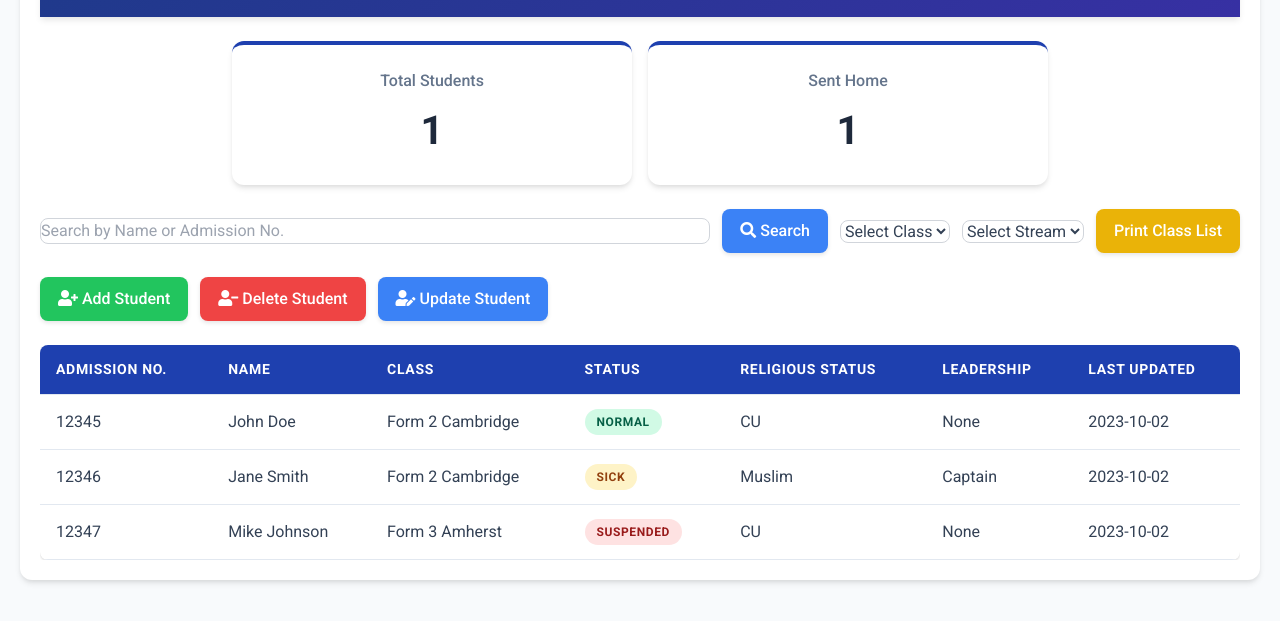
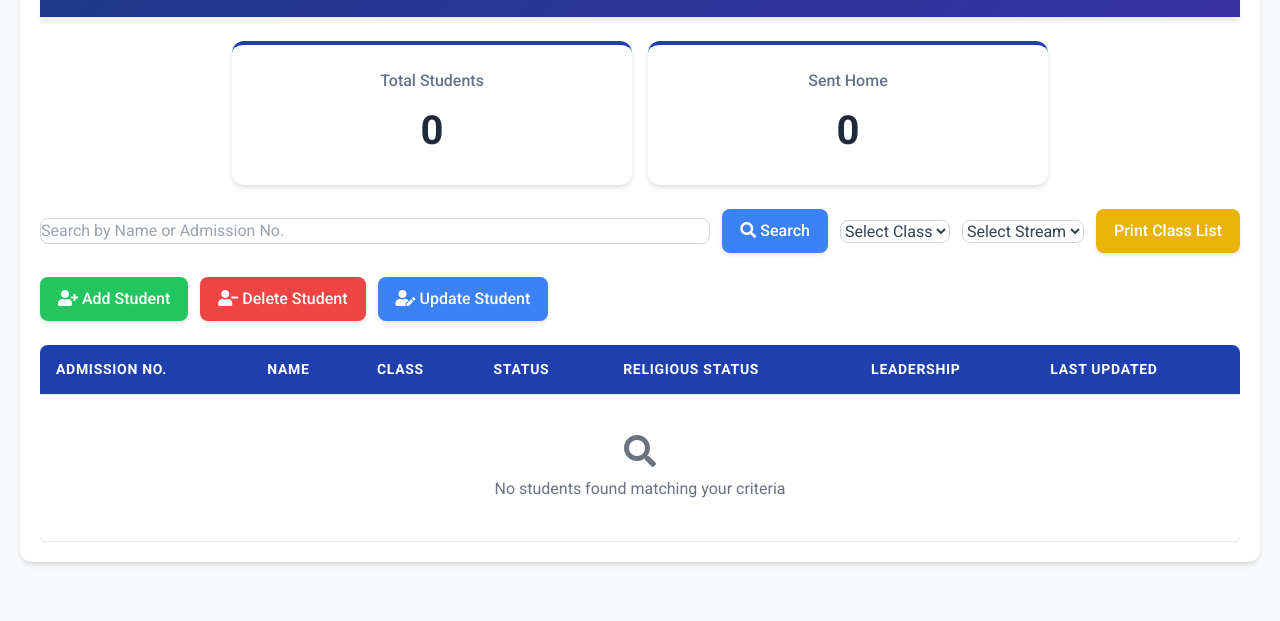
Before and after one commit to Ragedraptor/mangu-school-system, a website: page dashboard.html in a window 1280 px wide. Shown: the part 127-748 px from the top of the page. Drawn offline with nearby package versions, Linux system fonts and the light colour scheme; sample sign-in values are in the browser's storage.

Commit message:
Add files via upload

```diff
--- a/dashboard.html
+++ b/dashboard.html
@@ -526,7 +526,7 @@
       <!-- Class Selection Dropdown -->
       <select id="class-select" onchange="populateStreamOptions()">
         <option value="">Select Class</option>
-        <option value="Form 2">Form 2</option>
+        <option value="Grade 10">Grade 10</option>
         <option value="Form 3">Form 3</option>
         <option value="Form 4">Form 4</option>
       </select>
@@ -620,7 +620,7 @@
           <div class="form-group">
             <label for="student-class">Class</label>
             <select id="student-class" required>
-              <option value="Form 2">Form 2</option>
+              <option value="Grade 10">Grade 10</option>
               <option value="Form 3">Form 3</option>
               <option value="Form 4">Form 4</option>
             </select>
@@ -683,7 +683,7 @@
         <div class="form-group">
           <label for="update-class">Class</label>
           <select id="update-class" onchange="populateUpdateStreamOptions()">
-            <option value="Form 2">Form 2</option>
+            <option value="Grade 10">Grade 10</option>
             <option value="Form 3">Form 3</option>
             <option value="Form 4">Form 4</option>
           </select>
@@ -1360,43 +1360,6 @@
 
     // Initialization on page load (dashboard only)
     window.addEventListener('DOMContentLoaded', function() {
-      // Seed sample data only if none exists
-      if (!localStorage.getItem("students")) {
-        const initialStudents = [
-          {
-            admissionNo: "12345",
-            name: "John Doe",
-            class: "Form 2 Cambridge",
-            stream: "Cambridge",
-            status: "Normal",
-            religious: "CU",
-            leadership: "None",
-            lastUpdated: "2023-10-02"
-          },
-          {
-            admissionNo: "12346",
-            name: "Jane Smith",
-            class: "Form 2 Cambridge",
-            stream: "Cambridge",
-            status: "Sick",
-            religious: "Muslim",
-            leadership: "Captain",
-            lastUpdated: "2023-10-02"
-          },
-          {
-            admissionNo: "12347",
-            name: "Mike Johnson",
-            class: "Form 3 Amherst",
-            stream: "Amherst",
-            status: "Suspended",
-            religious: "CU",
-            leadership: "None",
-            lastUpdated: "2023-10-02"
-          }
-        ];
-        localStorage.setItem("students", JSON.stringify(initialStudents));
-      }
-
       // Check for returned students
       checkAndUpdateReturnedStudents();
 
--- a/view_reports.html
+++ b/view_reports.html
@@ -6,6 +6,11 @@
   <title>Leave Reports - Mang'u High School</title>
   <link href="https://fonts.googleapis.com/css2?family=Inter:wght@300;400;500;600;700&display=swap" rel="stylesheet">
   <link rel="stylesheet" href="https://cdnjs.cloudflare.com/ajax/libs/font-awesome/6.4.0/css/all.min.css">
+  <link rel="apple-touch-icon" sizes="180x180" href="favicon_io/apple-touch-icon.png">
+  <link rel="icon" type="image/png" sizes="32x32" href="favicon_io/favicon-32x32.png">
+  <link rel="icon" type="image/png" sizes="16x16" href="favicon_io/favicon-16x16.png">
+  <link rel="manifest" href="favicon_io/site.webmanifest">
+  <link rel="shortcut icon" href="favicon_io/favicon.ico">
 
   <style>
     :root {
@@ -391,7 +396,7 @@
       background: white;
       border-radius: var(--radius);
       padding: 30px;
-      max-width: 700px;
+      max-width: 500px;
       width: 90%;
       box-shadow: 0 10px 25px rgba(0, 0, 0, 0.2);
     }
@@ -613,8 +618,7 @@
         </label>
         <select class="filter-select" id="class-filter" onchange="filterTable()">
           <option value="all">All Classes</option>
-          <option value="Form 1">Form 1</option>
-          <option value="Form 2">Form 2</option>
+          <option value="Grade 10">Grade 10</option>
           <option value="Form 3">Form 3</option>
           <option value="Form 4">Form 4</option>
         </select>
```
Also changed, not shown: leave_out_form.html (+0 -9 lines), roll_call.html (+2 -2 lines), teacher_dashboard.html (+1 -2 lines).
